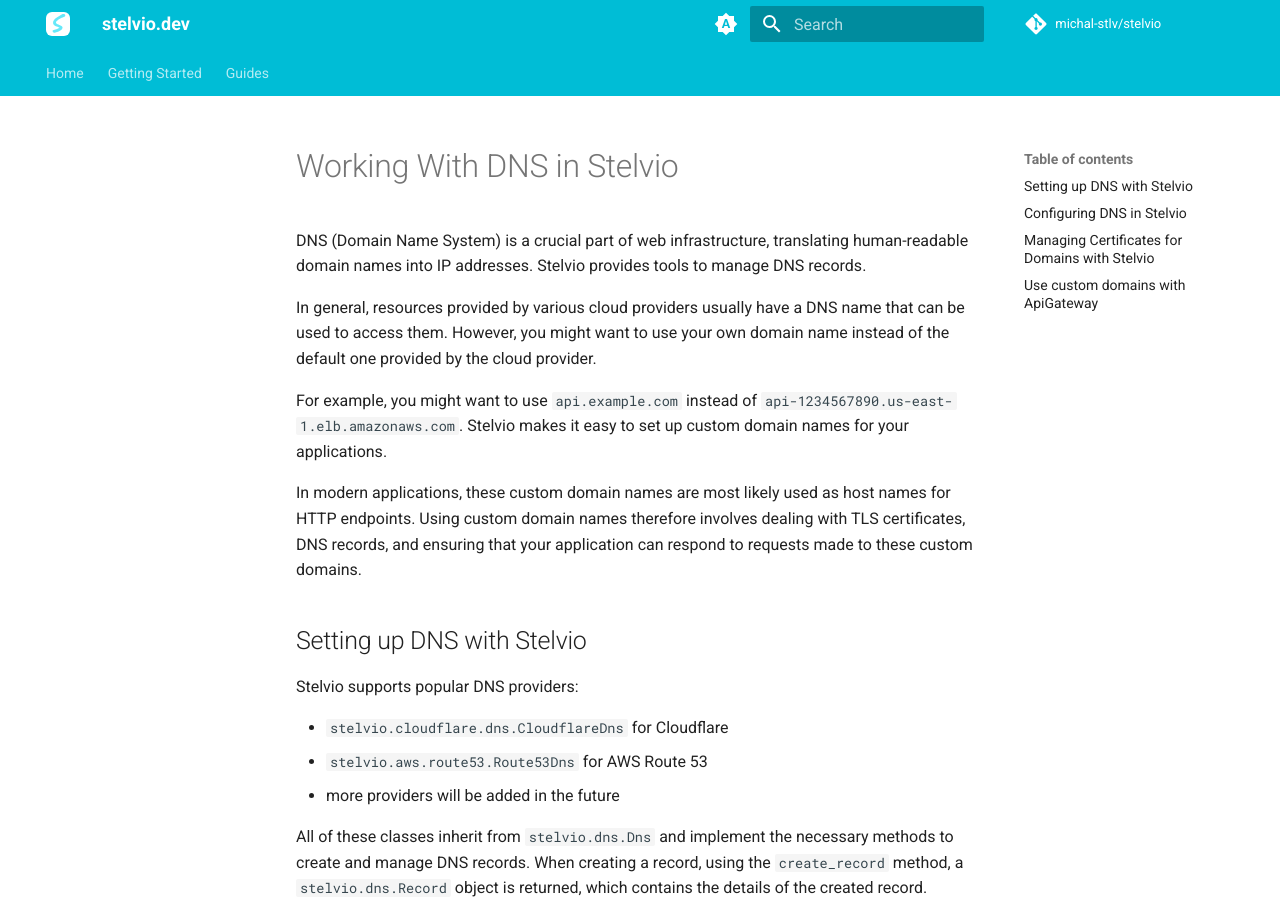
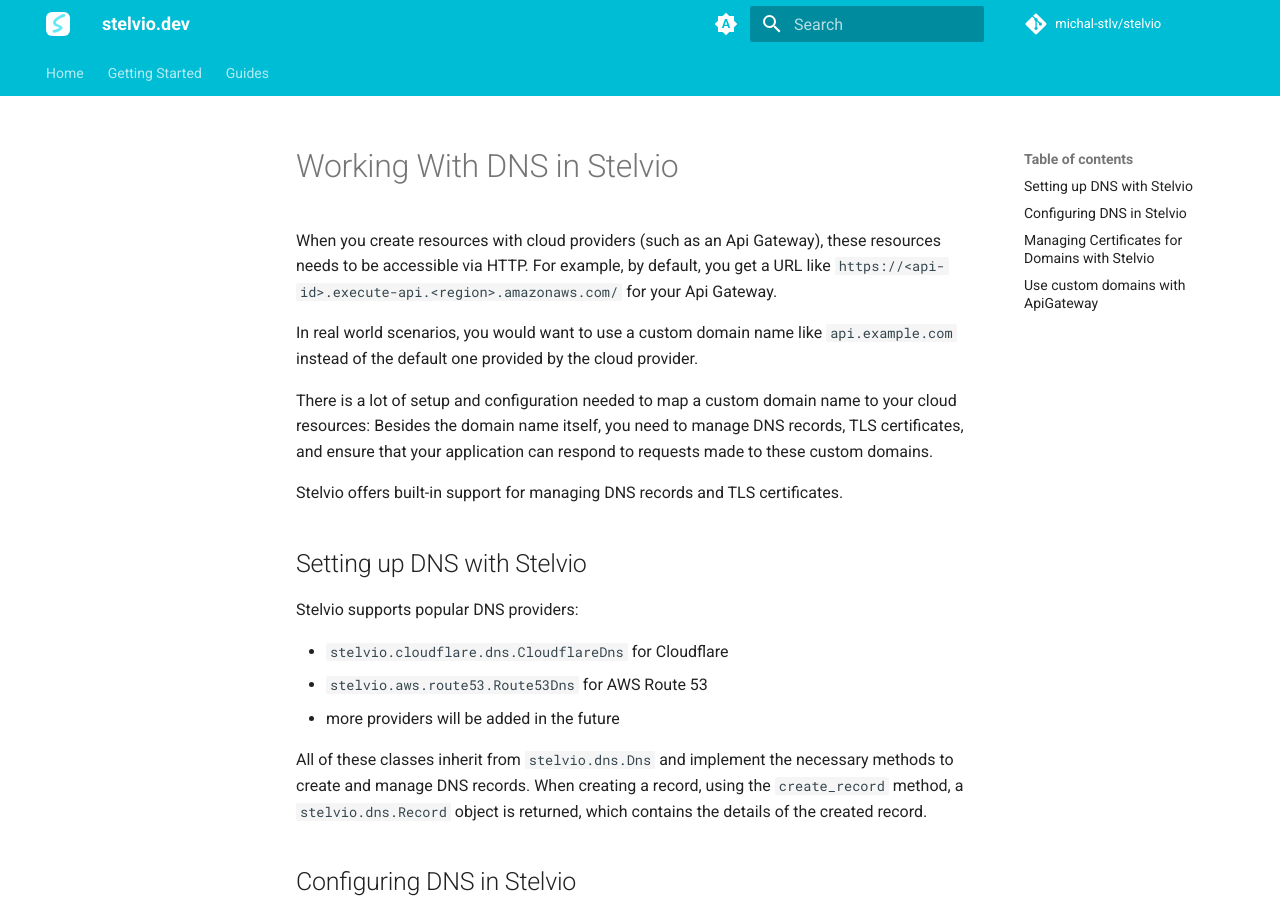
Before and after one commit to stelviodev/stelvio, an MkDocs documentation site: the page built from docs/guides/dns.md, in a window 1280 px wide and 900 px high. Built offline with MkDocs 1.6.1 and Material for MkDocs 9.7.7, drawn with Linux system fonts in a browser that asks for light colours; comment, search, counter and statistics services are not loaded.

Commit message:
PR comments (2)

```diff
--- a/docs/guides/dns.md
+++ b/docs/guides/dns.md
@@ -1,12 +1,13 @@
 # Working With DNS in Stelvio
 
-DNS (Domain Name System) is a crucial part of web infrastructure, translating human-readable domain names into IP addresses. Stelvio provides tools to manage DNS records.
+When you create resources with cloud providers (such as an Api Gateway), these resources needs to be accessible via HTTP.
+For example, by default, you get a URL like `https://<api-id>.execute-api.<region>.amazonaws.com/` for your Api Gateway.
 
-In general, resources provided by various cloud providers usually have a DNS name that can be used to access them. However, you might want to use your own domain name instead of the default one provided by the cloud provider.
+In real world scenarios, you would want to use a custom domain name like `api.example.com` instead of the default one provided by the cloud provider.
 
-For example, you might want to use `api.example.com` instead of `api-1234567890.us-east-1.elb.amazonaws.com`. Stelvio makes it easy to set up custom domain names for your applications.
+There is a lot of setup and configuration needed to map a custom domain name to your cloud resources: Besides the domain name itself, you need to manage DNS records, TLS certificates, and ensure that your application can respond to requests made to these custom domains.
 
-In modern applications, these custom domain names are most likely used as host names for HTTP endpoints. Using custom domain names therefore involves dealing with TLS certificates, DNS records, and ensuring that your application can respond to requests made to these custom domains.
+Stelvio offers built-in support for managing DNS records and TLS certificates.
 
 
 ## Setting up DNS with Stelvio
```
